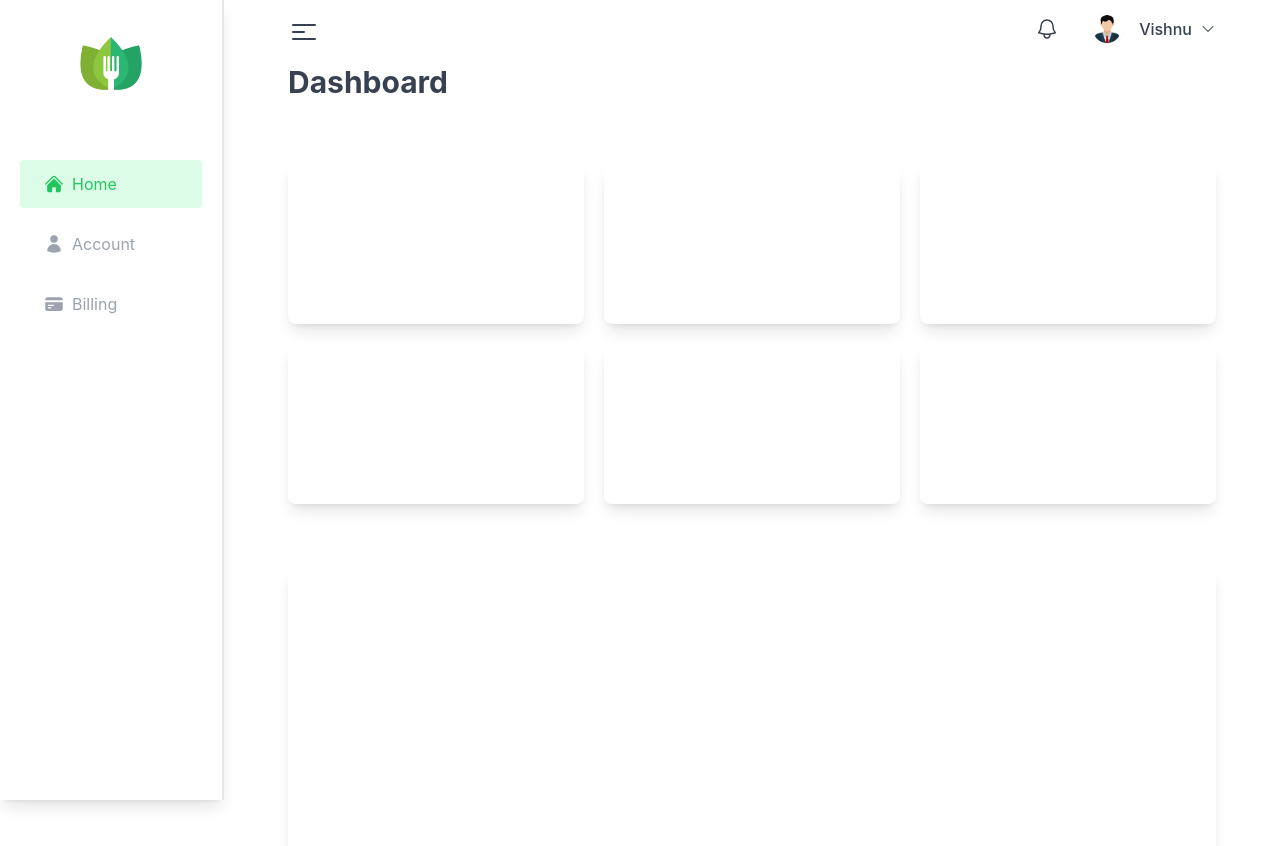
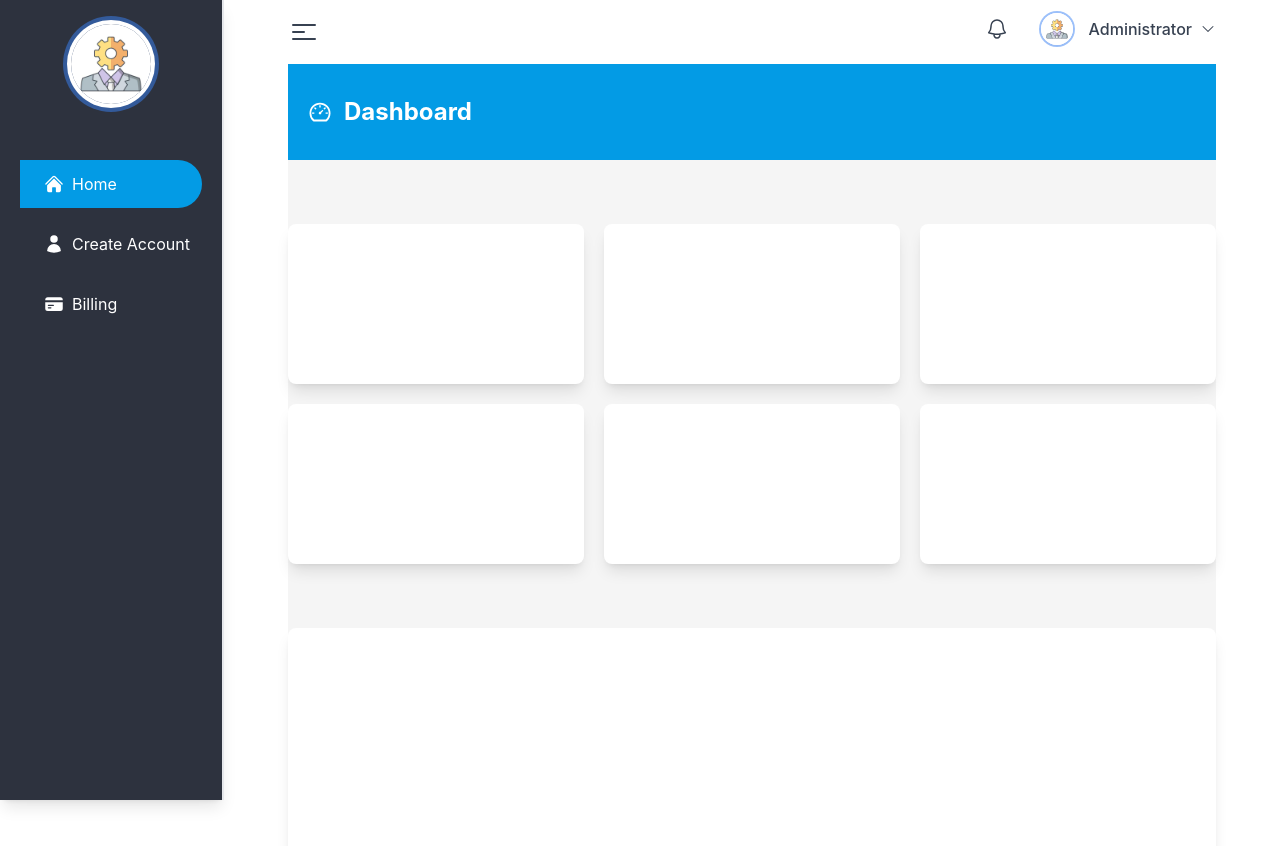
Before and after one commit to uttamsdev/Web3-Teaching-Evaluation-System, a React (Create React App) app: page /admin in a window 1280 px wide. Shown: the top 846 px of the page. Built offline with nearby package versions, Linux system fonts and the light colour scheme; sample sign-in values are in the browser's storage.

Commit message:
login page and create user account page done

```diff
--- a/src/App.js
+++ b/src/App.js
@@ -6,7 +6,8 @@ import ProtectedFaculty from './Pages/ProtectedRoute/ProtectedFaculty';
 import ProtectedStudent from './Pages/ProtectedRoute/ProtectedStudent';
 import AdminLayout from './Pages/Roles/AdminRole/Layout/AdminLayout';
 import AdminDashboard from './Pages/Roles/AdminRole/components/AdminDashboard';
-import Billing from './Pages/Roles/AdminRole/components/Billinig';
+// import Billing from './Pages/Roles/AdminRole/components/Billinig';
+import Billing from './Pages/Roles/AdminRole/components/Billinig'
 import Account from './Pages/Roles/AdminRole/components/Account';
 import StudentLayout from './Pages/Roles/StudentRole/Layout/StudentLayout';
 import StudentDashboard from './Pages/Roles/StudentRole/components/StudentDashboard';
@@ -26,7 +27,7 @@ const App = () => {
         <Route path='/' element={<Home></Home>}></Route>
         <Route path='/admin' element={<ProtectedAdmin signIn={signIn}><AdminLayout><AdminDashboard></AdminDashboard></AdminLayout></ProtectedAdmin>}></Route>
         <Route path='/admin/billing' element={<ProtectedAdmin signIn={signIn}><AdminLayout><Billing></Billing></AdminLayout></ProtectedAdmin>}></Route>
-        <Route path='/admin/account' element={<ProtectedAdmin signIn={signIn}><AdminLayout><Account></Account></AdminLayout></ProtectedAdmin>}></Route>
+        <Route path='/admin/create-account' element={<ProtectedAdmin signIn={signIn}><AdminLayout><Account></Account></AdminLayout></ProtectedAdmin>}></Route>
         <Route path='/faculty' element={<ProtectedFaculty signIn={signIn}><FacultyLayout><FacultyDashboard></FacultyDashboard></FacultyLayout></ProtectedFaculty>}></Route>
         <Route path='/faculty/account' element={<ProtectedFaculty signIn={signIn}><FacultyLayout><FacultyAccount></FacultyAccount></FacultyLayout></ProtectedFaculty>}></Route>
         <Route path='/student' element={<ProtectedStudent signIn={signIn}><StudentLayout><StudentDashboard></StudentDashboard></StudentLayout></ProtectedStudent>}></Route>
--- a/src/Pages/Home/Home.js
+++ b/src/Pages/Home/Home.js
@@ -64,12 +64,14 @@ const Home = () => {
     }
   return (
     <div className='h-screen bg-gray-100 flex justify-center items-center'>
-        <div className='w-[350px] md:w-[450px] mx-auto bg-white flex justify-center h-[450px] shadow-xl'>
+        <div className='w-[350px] md:w-[450px] mx-auto bg-white flex justify-center h-[480px] shadow-xl'>
            <div>
             <img className='w-[100px] ring-4 rounded-full mx-auto mb-10 mt-12' src={loginLogo} alt="" />
            <h1 className='text-center text-2xl font-bold mb-3'>Login Your Account</h1>
         <form className=''  onSubmit={handleLogin}>
+            <label htmlFor="#" className='font-bold'>Username: </label> <br />
             <input className='border focus:outline-none mb-3 w-[300px] md:w-[350px] h-10 rounded pl-2 bg-gray-200' type="text"  name='email' placeholder='Enter username'/> <br />
+            <label htmlFor="#" className='font-bold'>Password: </label> <br />
             <input className='border focus:outline-none w-[300px] md:w-[350px] h-10 rounded pl-2 bg-gray-200 mb-5' type="password" name="pass" id="" placeholder='Enter password..'/> <br />
             <input className='btn bg-[#302d2d] text-white w-[300px] md:w-[350px] h-10 cursor-pointer hover:bg-black transition-all duration-200 ' type="submit" value="Login" />
         </form>
--- a/src/Pages/Roles/AdminRole/components/Account.js
+++ b/src/Pages/Roles/AdminRole/components/Account.js
@@ -1,15 +1,32 @@
 import React from 'react'
+import {VscGitPullRequestCreate} from "react-icons/vsc"
 
 const Account = () => {
     return (
-        <>
-            <p className='text-gray-700 text-3xl mb-16 font-bold'>Account</p>
-            <div className='grid lg:grid-cols-3 gap-5 mb-16'>
-                <div className='bg-white rounded-lg shadow-lg p-5'></div>
-                <div className='bg-white rounded-lg shadow-lg p-5'></div>
-                <div className='bg-white rounded-lg shadow-lg p-5'></div>
+        <div className='bg-[#F5F5F5] calc-height'>
+            <p className='text-white text-2xl mb-16 font-bold bg-[#039BE5] h-24 flex items-center'><VscGitPullRequestCreate className='ml-5 mr-3 w-6 h-6'/>Create Account</p>
+            <div className='w-[325px] md:w-[600px] mx-auto'>
+                <p className='text-center text-xl md:text-2xl  mb-8'>Please fill up the form to create new user account.</p>
+                <form action="" className='flex flex-col items-center bg-white py-10'>
+                    <div className='flex justify-start w-full ml-8 md:ml-24'>
+                    <label htmlFor="#" className='font-bold'>Username: </label>
+                    </div>
+                    <input type="text" className='border focus:outline-none w-[300px] md:w-[500px] h-10 bg-gray-200 pl-3 mb-4'  placeholder='Enter username'/>
+                    <div className='flex justify-start w-full ml-8 md:ml-24'>
+                    <label htmlFor="#" className='font-bold'>Password: </label>
+                    </div>
+                    <input type="password" className='border focus:outline-none w-[300px] md:w-[500px] h-10 bg-gray-200 pl-3 mb-3' name="" placeholder='Enter password'/>
+                    <div className='flex items-center gap-32 md:gap-80'>
+                    <label className='font-bold'>Select Role:</label>
+                    <select name="" id="" className='p-2 rounded-2xl'>
+                        <option value="Faculty">Faculty</option>
+                        <option value="Student">Student</option>
+                    </select>
+                    </div>
+                    <input type="button" value="Create Account" className='rounded bg-[#039BE5] px-5 text-white py-2 cursor-pointer mt-5' />
+                </form>
             </div>
-        </>
+        </div>
     )
 }
 
--- a/src/Pages/Roles/AdminRole/components/AdminDashboard.js
+++ b/src/Pages/Roles/AdminRole/components/AdminDashboard.js
@@ -1,9 +1,10 @@
 import React from 'react';
+import {AiOutlineDashboard} from 'react-icons/ai'
 
 const Dashboard = () => {
     return (
-        <>
-            <p className='text-gray-700 text-3xl mb-16 font-bold'>Dashboard</p>
+        <div className='bg-[#F5F5F5] h-screen'>
+            <p className='text-white text-2xl mb-16 font-bold bg-[#039BE5] h-24 flex items-center'><AiOutlineDashboard className='ml-5 mr-3 w-6 h-6'/>Dashboard</p>
             <div className='grid lg:grid-cols-3 gap-5 mb-16'>
                 <div className='rounded-lg  bg-white h-40 shadow-lg'></div>
                 <div className='rounded-lg  bg-white h-40 shadow-lg'></div>
@@ -14,7 +15,7 @@ const Dashboard = () => {
 
             </div>
             <div className='grid col-1 bg-white h-96 shadow-lg rounded-lg '></div>
-        </>
+        </div>
     );
 };
 
--- a/src/Pages/Roles/AdminRole/components/Billinig.js
+++ b/src/Pages/Roles/AdminRole/components/Billinig.js
@@ -2,11 +2,7 @@ import React from 'react'
 
 const Billing = () => {
     return (
-        <>
-            <p className='text-gray-700 text-3xl mb-16 font-bold'>Billing</p>
-
-            <div className='grid col-1 bg-white h-96  rounded-lg shadow-lg p-5'></div>
-        </>
+       <div></div>
     )
 }
 
--- a/src/Pages/Roles/AdminRole/components/SideBar.js
+++ b/src/Pages/Roles/AdminRole/components/SideBar.js
@@ -2,46 +2,47 @@
 import { forwardRef } from 'react';
 import { Link, useLocation } from 'react-router-dom';
 import { HomeIcon, CreditCardIcon, UserIcon } from '@heroicons/react/24/solid';
-import CompanyLogo from '../../../assets/logo.png'
+// import CompanyLogo from '../../../assets/logo.png'
+import AdminLogo from '../../../assets/adminLogo.jpg';
 
 const SideBar = forwardRef(({ showNav }, ref) => {
 
     const router = useLocation();
     return (
-        <div ref={ref} className="fixed w-56 h-full bg-white shadow-lg border-r-2 border-gray-200">
+        <div ref={ref} className="bg-[#2D323E] fixed w-56 h-full shadow-lg border-r-2 border-gray-200">
             {/* Sidebar Logo */}
             <div className='flex justify-center mt-6 mb-14'>
-                <img src={CompanyLogo} className='w-20 h-auto' alt="company logo" />
+                <img src={AdminLogo} className='w-20 h-auto rounded-full ring-4 ring-offset-4' alt="company logo" />
             </div>
             {/* Sidebar Menu */}
             <div className='flex flex-col'>
                 <Link to='/admin'>
                     <div className={`pl-6 py-3 mx-5 rounded text-center cursor-pointer mb-3 flex items-center transition-colors
                     ${router.pathname === "/admin"
-                            ? 'bg-green-100 text-green-500'
-                            : 'text-gray-400 hover:bg-green-100 hover:text-green-500'}`}>
+                            ? 'bg-[#039BE5] text-white rounded-r-full'
+                            : 'text-white hover:bg-[#039BE5] hover:text-white rounded-r-full'}`}>
                         <div className='mr-2'>
                             <HomeIcon className='w-5 h-5' />
                         </div>
                         <p>Home</p>
                     </div>
                 </Link>
-                <Link to='/admin/account'>
+                <Link to='/admin/create-account'>
                     <div className={`pl-6 py-3 mx-5 rounded text-center cursor-pointer mb-3 flex items-center transition-colors
-                    ${router.pathname === "/admin/account"
-                            ? 'bg-green-100 text-green-500'
-                            : 'text-gray-400 hover:bg-green-100 hover:text-green-500'}`}>
+                    ${router.pathname === "/admin/create-account"
+                            ? 'bg-[#039BE5] text-white rounded-r-full'
+                            : 'text-white hover:bg-[#039BE5] hover:text-white rounded-r-full'}`}>
                         <div className='mr-2'>
                             <UserIcon className='w-5 h-5' />
                         </div>
-                        <p>Account</p>
+                        <p>Create Account</p>
                     </div>
                 </Link>
                 <Link to='/admin/billing'>
                     <div className={`pl-6 py-3 mx-5 rounded text-center cursor-pointer mb-3 flex items-center transition-colors
                     ${router.pathname === "/admin/billing"
-                            ? 'bg-green-100 text-green-500'
-                            : 'text-gray-400 hover:bg-green-100 hover:text-green-500'}`}>
+                            ? 'bg-[#039BE5] text-white rounded-r-full'
+                            : 'text-white hover:bg-[#039BE5] hover:text-white rounded-r-full'}`}>
                         <div className='mr-2'>
                             <CreditCardIcon className='w-5 h-5' />
                         </div>
--- a/src/Pages/Roles/AdminRole/components/TopBar.js
+++ b/src/Pages/Roles/AdminRole/components/TopBar.js
@@ -9,7 +9,8 @@ import {
 import { BellIcon, CheckIcon } from "@heroicons/react/24/outline";
 import { Menu, Transition, Popover } from "@headlessui/react";
 import { Link } from 'react-router-dom';
-import UserImage from '../../../assets/avatar.png'
+import UserImage from '../../../assets/adminLogo.jpg';
+import {RiLogoutCircleLine} from 'react-icons/ri';
 
 
 const TopBar = ({ showNav, setShowNav }) => {
@@ -18,7 +19,7 @@ const TopBar = ({ showNav, setShowNav }) => {
         window.location.reload();
     }
     return (
-        <div className={`fixed w-full h-16 flex justify-between items-center transition-all duration-[400ms] ${showNav ? "pl-56" : ""}`}>
+        <div className={`fixed w-full h-16 flex bg-white justify-between items-center transition-all duration-[400ms] ${showNav ? "pl-56" : ""}`}>
             <div className="pl-4 md:pl-16">
                 <Bars3CenterLeftIcon
                     className="h-8 w-8 text-gray-700 cursor-pointer"
@@ -27,9 +28,9 @@ const TopBar = ({ showNav, setShowNav }) => {
             </div>
             <div className='flex items-center pr-4 md:pr-16'>
                 <Popover className='relative' >
-                    <Popover.Button className='outline-none mr-5 md:mr-8 cursor-pointer text-gray-700'>
+                    <button className='outline-none mr-5 md:mr-8 cursor-pointer text-gray-700'>
                         <BellIcon className='h-6 w-6' />
-                    </Popover.Button>
+                    </button>
                     <Transition
                         as={Fragment}
                         enter="transition ease-out duration-100"
@@ -39,75 +40,13 @@ const TopBar = ({ showNav, setShowNav }) => {
                         leaveFrom="transform scale-100"
                         leaveTo="transform scale-95"
                     >
-                        <Popover.Panel className="absolute -right-16 sm:right-4 z-50 mt-2 bg-white shadow-sm rounded max-w-xs sm:max-w-sm w-screen">
-                            <div className="relative p-3">
-                                <div className="flex justify-between items-center w-full">
-                                    <p className="text-gray-700 font-medium">Notifications</p>
-                                    <Link to="#" className='text-sm text-green-500'>Mark all as read</Link>
-                                </div>
-                                <div className="mt-4 grid gap-4 grid-cols-1 overflow-hidden">
-                                    <div className="flex">
-                                        <div className="rounded-full shrink-0 bg-green-200 h-8 w-8 flex items-center justify-center">
-                                            <CheckIcon className="h-4 w-4 text-green-600" />
-                                        </div>
-                                        <div className="ml-4">
-                                            <p className="font-medium text-gray-700">
-                                                Notification Title
-                                            </p>
-                                            <p className="text-sm text-gray-500 truncate">
-                                                Test Notification text for design
-                                            </p>
-                                        </div>
-                                    </div>
-                                    <div className="flex">
-                                        <div className="rounded-full shrink-0 bg-green-200 h-8 w-8 flex items-center justify-center">
-                                            <CheckIcon className="h-4 w-4 text-green-600" />
-                                        </div>
-                                        <div className="ml-4">
-                                            <p className="font-medium text-gray-700">
-                                                Notification Title
-                                            </p>
-                                            <p className="text-sm text-gray-500 truncate">
-                                                Test Notification text for design
-                                            </p>
-                                        </div>
-                                    </div>
-                                    <div className="flex">
-                                        <div className="rounded-full shrink-0 bg-green-200 h-8 w-8 flex items-center justify-center">
-                                            <CheckIcon className="h-4 w-4 text-green-600" />
-                                        </div>
-                                        <div className="ml-4">
-                                            <p className="font-medium text-gray-700">
-                                                Notification Title
-                                            </p>
-                                            <p className="text-sm text-gray-500 truncate">
-                                                Test Notification text for design
-                                            </p>
-                                        </div>
-                                    </div>
-                                    <div className="flex">
-                                        <div className="rounded-full shrink-0 bg-green-200 h-8 w-8 flex items-center justify-center">
-                                            <CheckIcon className="h-4 w-4 text-green-600" />
-                                        </div>
-                                        <div className="ml-4">
-                                            <p className="font-medium text-gray-700">
-                                                Notification Title
-                                            </p>
-                                            <p className="text-sm text-gray-500 truncate">
-                                                Test Notification text for design
-                                            </p>
-                                        </div>
-                                    </div>
-                                </div>
-                            </div>
-                        </Popover.Panel>
                     </Transition>
                 </Popover>
                 <Menu as="div" className="relative inline-block text-left">
                     <div>
                         <Menu.Button className='inline-flex w-full justify-center items-center'>
-                            <img src={UserImage} className='rounded-full h-8 md:mr-4 border-2 border-white shadow-sm' alt="profile_picture" />
-                            <span className='hidden md:block font-medium text-gray-700'>Vishnu</span>
+                            <img src={UserImage} className='rounded-full h-8 md:mr-4 border-2 border-white shadow-sm ring-2' alt="profile_picture" />
+                            <span className='hidden md:block font-medium text-gray-700'>Administrator</span>
                             <ChevronDownIcon className='ml-2 h-4 w-4 text-gray-700' />
                         </Menu.Button>
                     </div>
@@ -141,8 +80,9 @@ const TopBar = ({ showNav, setShowNav }) => {
                                     </Link>
                                 </Menu.Item>
                                 <Menu.Item>
-                                    <Link to="#" onClick={logOut} className="flex hover:bg-green-500 hover:text-white text-gray-700 rounded p-2 text-sm group transition-colors items-center">
-                                        <Cog8ToothIcon className="h-4 w-4 mr-2" />
+                                    <Link to="#" onClick={logOut} className="flex hover:bg-[#039BE5] hover:text-white text-gray-700 rounded p-2 text-sm group transition-colors items-center">
+                                        {/* <Cog8ToothIcon className="h-4 w-4 mr-2" /> */}
+                                        <RiLogoutCircleLine className='h-4 w-4 mr-2'/>
                                         Logout
                                     </Link>
                                 </Menu.Item>
--- a/src/index.css
+++ b/src/index.css
@@ -11,6 +11,9 @@ code {
   font-family: source-code-pro, Menlo, Monaco, Consolas, 'Courier New',
     monospace;
 }
+.calc-height{
+  height: calc(100vh - 100px)
+}
 @tailwind base;
 @tailwind components;
 @tailwind utilities;
```
Also changed, not shown: src/Pages/assets/adminLogo.jpg (added).
